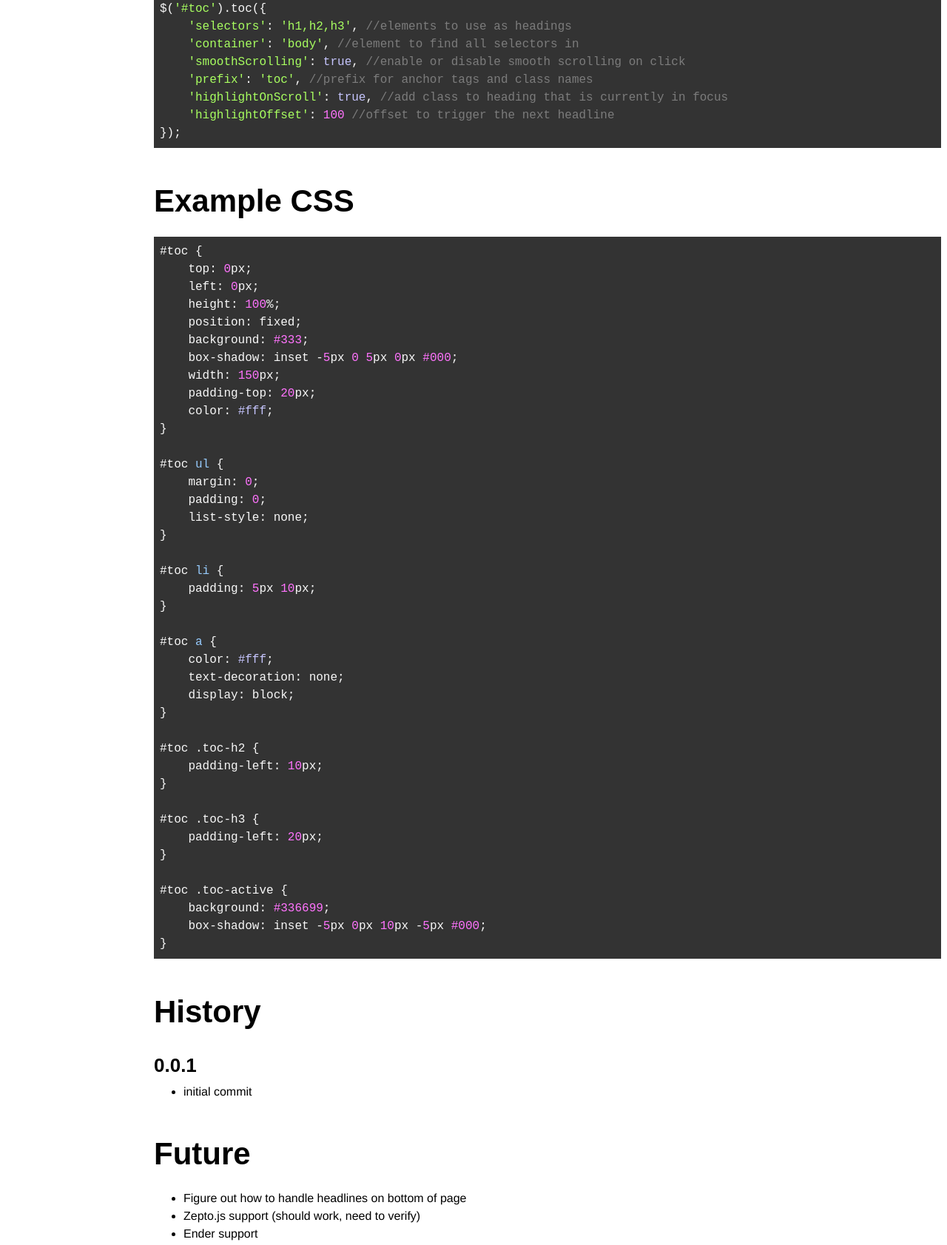
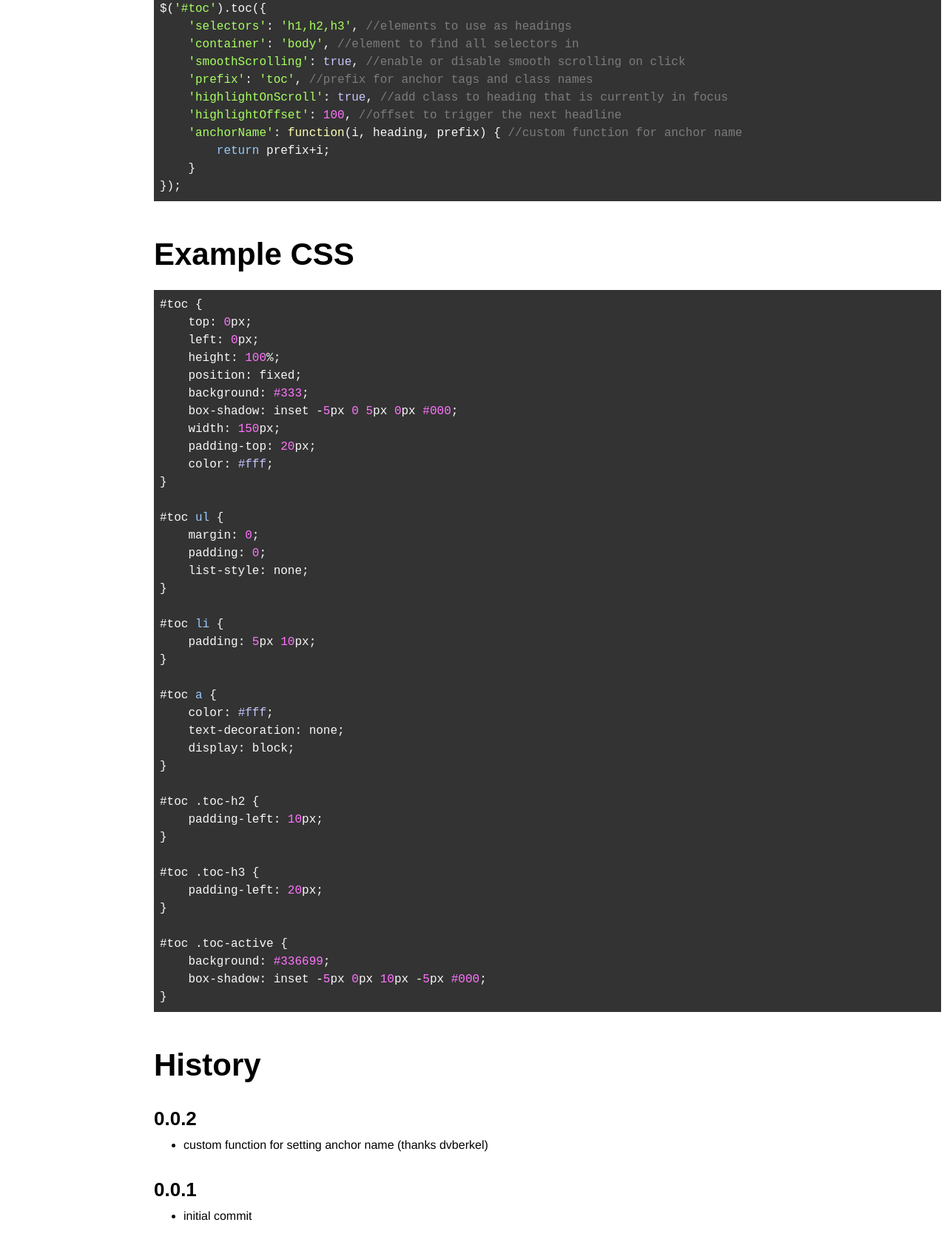
Before and after one commit to jgallen23/toc, a plain HTML site: page index.html in a window 1280 px wide. Shown: the part 896-2579 px from the top of the page at 74% size. Drawn offline with Linux system fonts and the light colour scheme; a web font is replaced by a local one.

Commit message:
updated site

```diff
--- a/index.html
+++ b/index.html
@@ -48,7 +48,10 @@
     <span class="string">'smoothScrolling'</span>: <span class="literal">true</span>, <span class="comment">//enable or disable smooth scrolling on click</span>
     <span class="string">'prefix'</span>: <span class="string">'toc'</span>, <span class="comment">//prefix for anchor tags and class names</span>
     <span class="string">'highlightOnScroll'</span>: <span class="literal">true</span>, <span class="comment">//add class to heading that is currently in focus</span>
-    <span class="string">'highlightOffset'</span>: <span class="number">100</span> <span class="comment">//offset to trigger the next headline</span>
+    <span class="string">'highlightOffset'</span>: <span class="number">100</span>, <span class="comment">//offset to trigger the next headline</span>
+    <span class="string">'anchorName'</span>: <span class="function"><span class="keyword">function</span><span class="params">(i, heading, prefix)</span> {</span> <span class="comment">//custom function for anchor name</span>
+        <span class="keyword">return</span> prefix+i;
+    }
 });</code></pre>
 <h2>Example CSS</h2>
 <pre><code><span class="id">#toc</span> <span class="rules">{
@@ -92,6 +95,10 @@
     <span class="rule"><span class="attribute">box-shadow</span>:<span class="value"> inset -<span class="number">5</span>px <span class="number">0</span>px <span class="number">10</span>px -<span class="number">5</span>px <span class="number">#000</span></span>;</span>
 <span class="rule">}</span></span></code></pre>
 <h2>History</h2>
+<h3>0.0.2</h3>
+<ul>
+<li>custom function for setting anchor name (thanks dvberkel)</li>
+</ul>
 <h3>0.0.1</h3>
 <ul>
 <li>initial commit</li>
```
